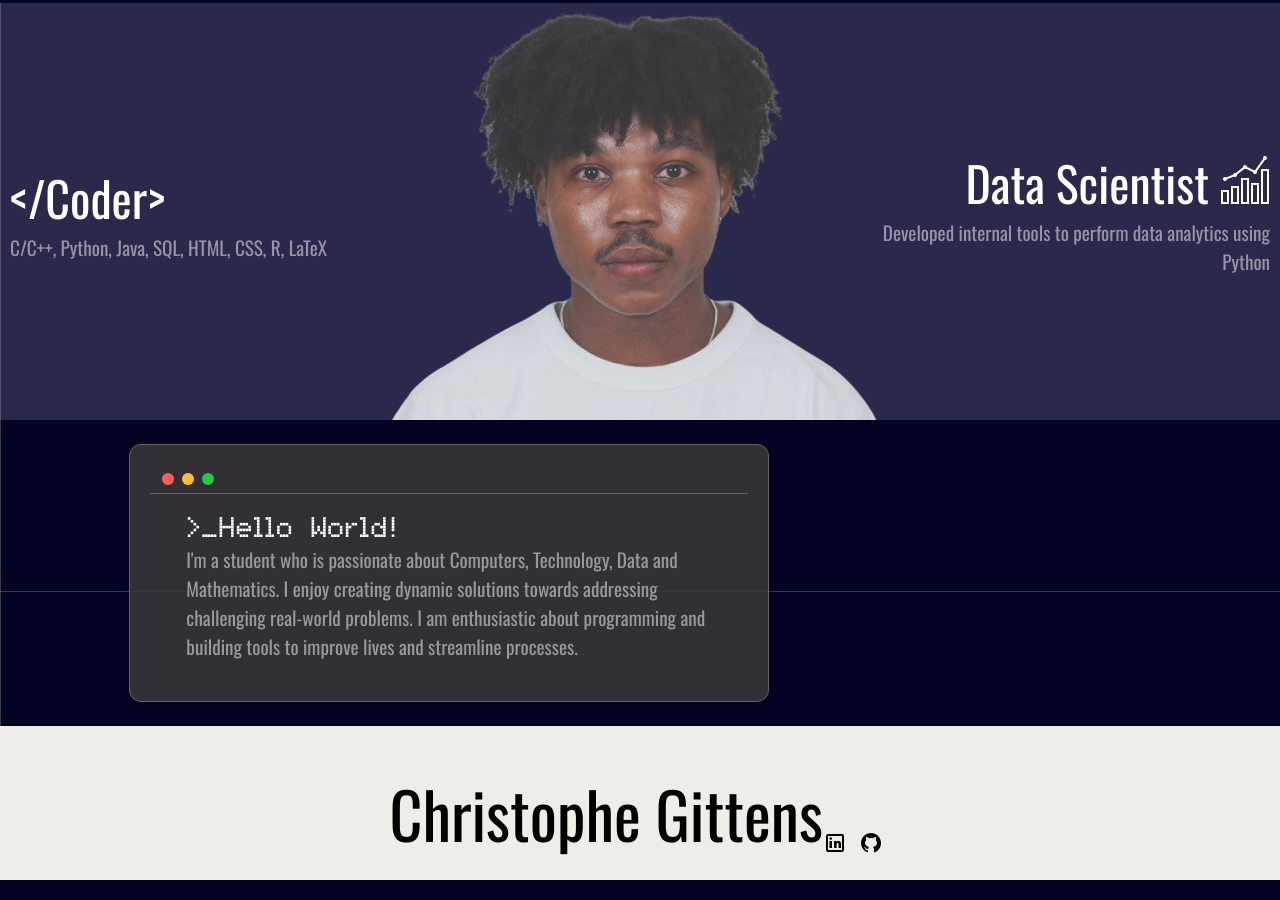
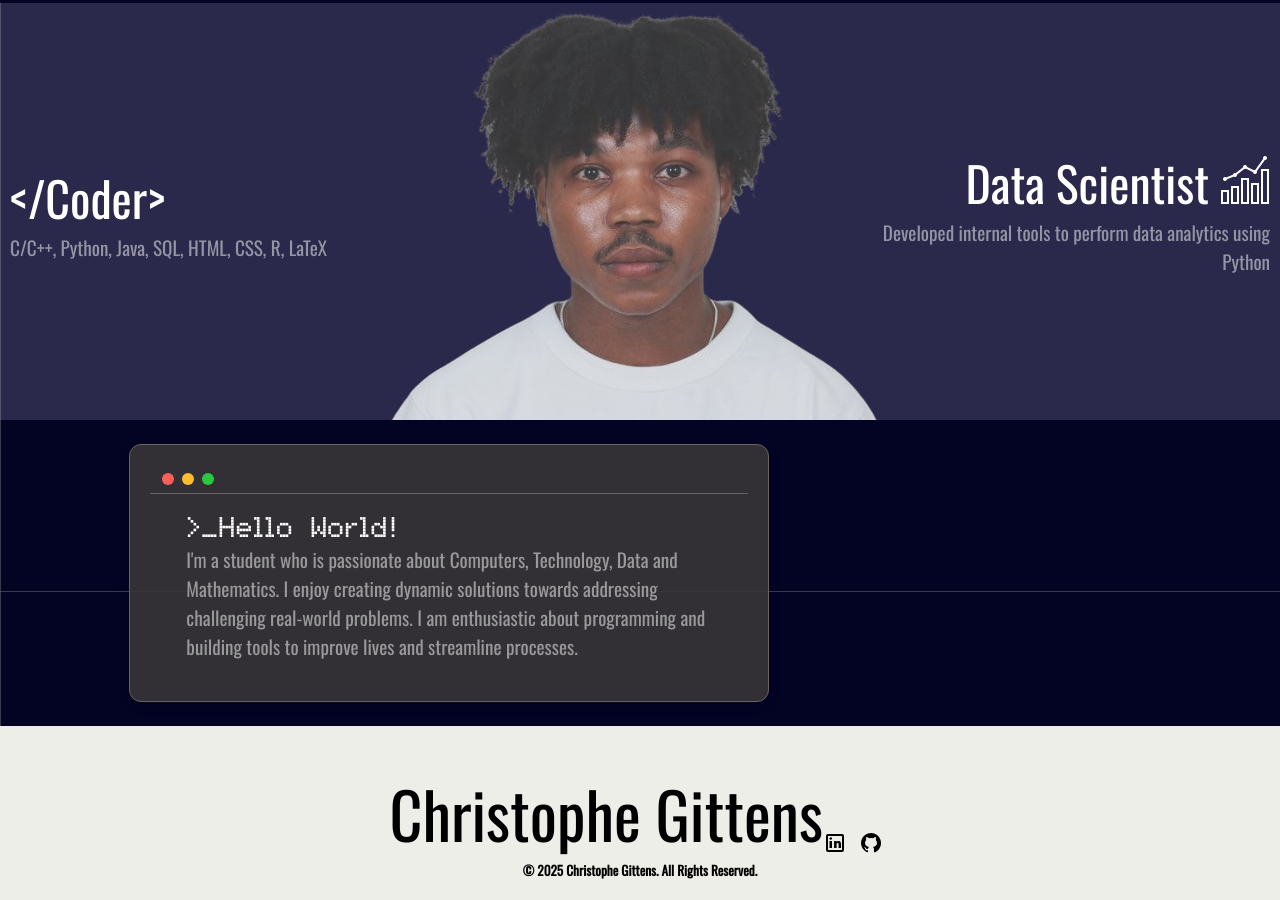
Before and after one commit to chrissgitt/chrissgitt.github.io, a plain HTML site: page index.html in a window 1280 px wide. Shown: the part 209-1109 px from the top of the page. Drawn offline with nearby package versions, Linux system fonts and the light colour scheme.

Commit message:
changes to footer

```diff
--- a/index.html
+++ b/index.html
@@ -87,6 +87,9 @@
                     <li><a href="https://github.com/chrissgitt" target="_blank"><img src=Images/icons8-github-24.png class="icon-home"></a></li>
                     </ul>
             </div>
+            <div>
+                <h5>© 2025 Christophe Gittens. All Rights Reserved.</h5>
+            </div>
         </footer>
         <div class="loader-wrapper">
             <span class="loader"></span>
```
Also changed, not shown: about.html (+3 -0 lines), portfolio.html (+3 -0 lines).
